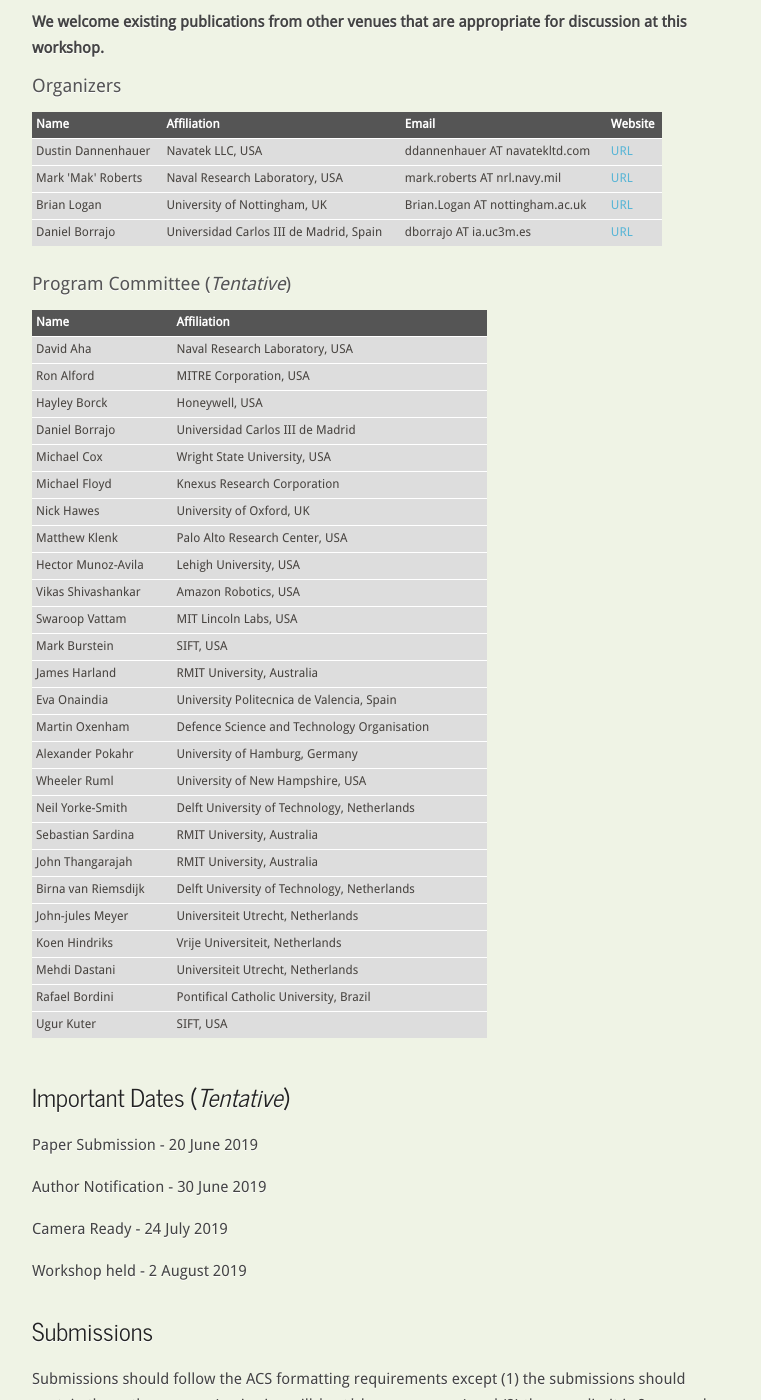
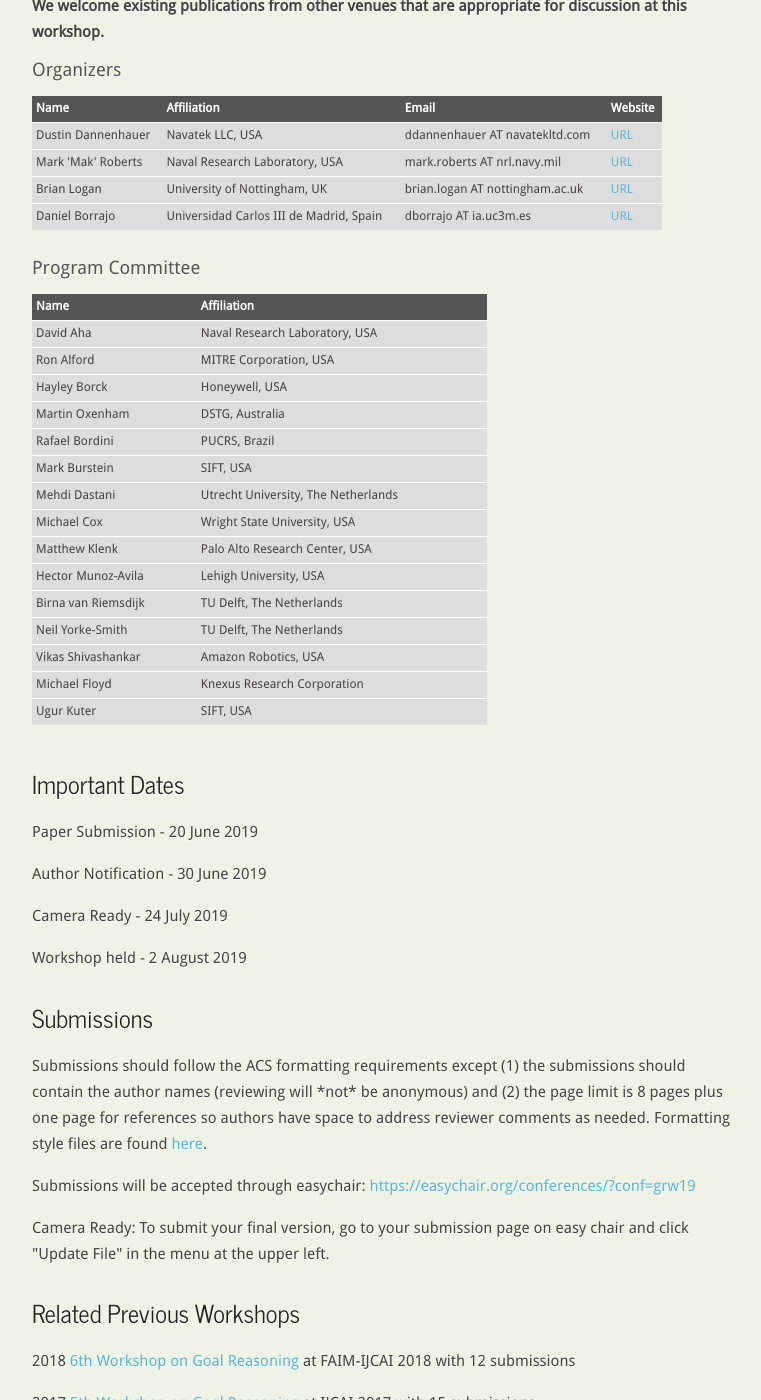
Before and after one commit to dtdannen/acs2019grw, a Jekyll site: the page docs/index.html, which Jekyll copies as it is, in a window 1280 px wide and 1400 px high, scrolled down 1244 px. Shown: the whole window, without its empty margins (108-869 px from the left). Built offline with Jekyll 4.4.1, drawn with Linux system fonts in a browser that asks for light colours; some of the changed text lies outside the part shown.

Commit message:
finalized PC, added submission link for paper

```diff
--- a/docs/index.html
+++ b/docs/index.html
@@ -38,6 +38,9 @@
         <div id="sidebar_container">
             <div class="sidebar">
                 <h3>Latest News</h3>
+                <hr>
+                <h4>Easychair Submission Site is <a href="#submissions">Live</a></h4>
+                <h5>13 May 2019</h5>
             </div>
         </div>
         <div class="content">
@@ -53,7 +56,6 @@
                 workshop aims to bring together researchers from sometimes distinct subfields to encourage
                 cross-disciplinary discussion on goal reasoning. </p>
 
-            <br />
             <br />
 
             <p><b>Topics</b> include, but are not limited to:</p>
@@ -131,7 +133,7 @@
                 <tr>
                     <td>Brian Logan</td>
                     <td> University of Nottingham, UK</td>
-                    <td> Brian.Logan AT nottingham.ac.uk</td>
+                    <td> brian.logan AT nottingham.ac.uk</td>
                     <td><a href="http://www.cs.nott.ac.uk/~pszbsl/">URL</a></td>
                 </tr>
                 <tr>
@@ -142,7 +144,7 @@
                 </tr>
             </table>
 
-            <h4>Program Committee (<i>Tentative</i>)</h4>
+            <h4>Program Committee</h4>
             <table style="width:65%; border-spacing:0;">
                 <tr>
                     <th>Name</th>
@@ -151,33 +153,22 @@
                 <tr><td>David Aha</td><td> Naval Research Laboratory, USA</td></tr>
                 <tr><td>Ron Alford</td><td> MITRE Corporation, USA</td></tr>
                 <tr><td>Hayley Borck</td><td> Honeywell, USA</td></tr>
-                <tr><td>Daniel Borrajo</td><td>Universidad Carlos III de Madrid</td></tr>
+                <tr><td>Martin Oxenham</td><td>DSTG, Australia</td></tr>
+                <tr><td>Rafael Bordini</td><td>PUCRS, Brazil</td></tr>
+                <tr><td>Mark Burstein</td><td>SIFT, USA</td></tr>
+                <tr><td>Mehdi Dastani</td><td>Utrecht University, The Netherlands</td></tr>
                 <tr><td>Michael Cox</td><td>Wright State University, USA</td></tr>
-                <tr><td>Michael Floyd</td><td>Knexus Research Corporation</td></tr>
-                <tr><td>Nick Hawes</td><td> University of Oxford, UK</td></tr>
                 <tr><td>Matthew Klenk</td><td> Palo Alto Research Center, USA</td></tr>
                 <tr><td>Hector Munoz-Avila</td><td>Lehigh University, USA</td></tr>
+                <tr><td>Birna van Riemsdijk</td><td>TU Delft, The Netherlands</td></tr>
+                <tr><td>Neil Yorke-Smith</td><td>TU Delft, The Netherlands</td></tr>
                 <tr><td>Vikas Shivashankar</td><td>Amazon Robotics, USA</td></tr>
-                <tr><td>Swaroop Vattam</td><td>MIT Lincoln Labs, USA</td></tr>
-                <tr><td>Mark Burstein</td><td>SIFT, USA</td></tr>
-                <tr><td>James Harland</td><td>RMIT University, Australia</td></tr>
-                <tr><td>Eva Onaindia</td><td>University Politecnica de Valencia, Spain</td></tr>
-                <tr><td>Martin Oxenham</td><td>Defence Science and Technology Organisation</td></tr>
-                <tr><td>Alexander Pokahr</td><td>University of Hamburg, Germany</td></tr>
-                <tr><td>Wheeler Ruml</td><td>University of New Hampshire, USA</td></tr>
-                <tr><td>Neil Yorke-Smith</td><td>Delft University of Technology, Netherlands</td></tr>
-                <tr><td>Sebastian Sardina</td><td>RMIT University, Australia</td></tr>
-                <tr><td>John Thangarajah</td><td>RMIT University, Australia</td></tr>
-                <tr><td>Birna van Riemsdijk</td><td>Delft University of Technology, Netherlands</td></tr>
-                <tr><td>John-jules Meyer</td><td>Universiteit Utrecht, Netherlands</td></tr>
-                <tr><td>Koen Hindriks</td><td> Vrije Universiteit, Netherlands</td></tr>
-                <tr><td>Mehdi Dastani</td><td>Universiteit Utrecht, Netherlands</td></tr>
-                <tr><td>Rafael Bordini</td><td>Pontifical Catholic University, Brazil</td></tr>
+                <tr><td>Michael Floyd</td><td>Knexus Research Corporation</td></tr>
                 <tr><td>Ugur Kuter</td><td>SIFT, USA</td></tr>
             </table>
 
             <a name="dates"></a>
-            <h2>Important Dates (<i>Tentative</i>)</h2>
+            <h2>Important Dates</h2>
             <p>Paper Submission - 20 June 2019</p>
             <!-- <p>Paper Submission - <strike>April 23, 2018</strike> <b>EXTENDED May 15, 2017</b></p> -->
             <p>Author Notification - 30 June 2019</p>
@@ -191,9 +182,9 @@
                 author names (reviewing will *not* be anonymous) and (2) the page limit is 8 pages plus one page for
                 references so authors have space to address reviewer comments as needed. Formatting style files are
                 found <a href="http://www.cogsys.org/formatting">here</a>. </p>
-            <!--p>Submissions will be accepted through easychair: <a href="https://easychair.org/conferences/?conf=grw18">https://easychair.org/conferences/?conf=grw18</a>
+            <p>Submissions will be accepted through easychair: <a href="https://easychair.org/conferences/?conf=grw19">https://easychair.org/conferences/?conf=grw19</a>
             </p>
-            <p>Camera Ready: To submit your final version, go to your submission page on easy chair and click "Update File" in the menu at the upper left.</p-->
+            <p>Camera Ready: To submit your final version, go to your submission page on easy chair and click "Update File" in the menu at the upper left.</p>
 
 
             <a name="previous"></a>
```
